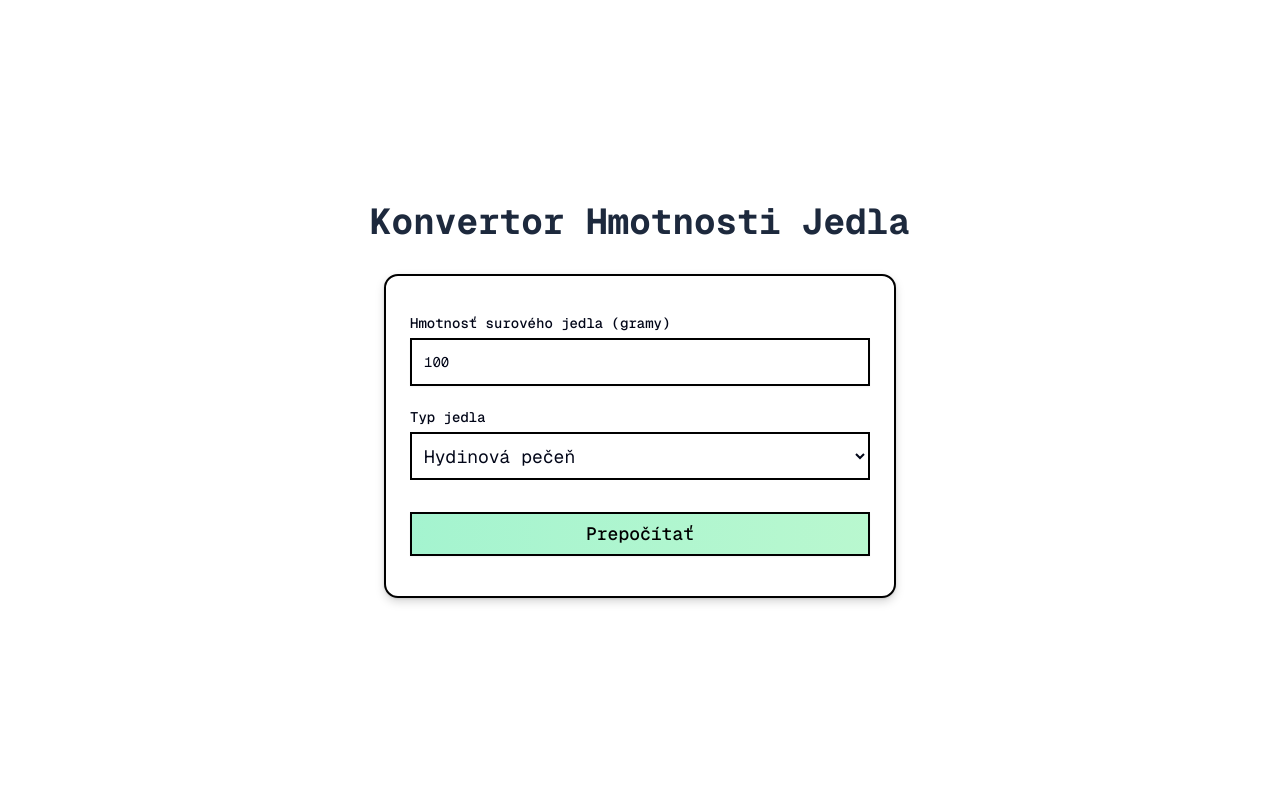
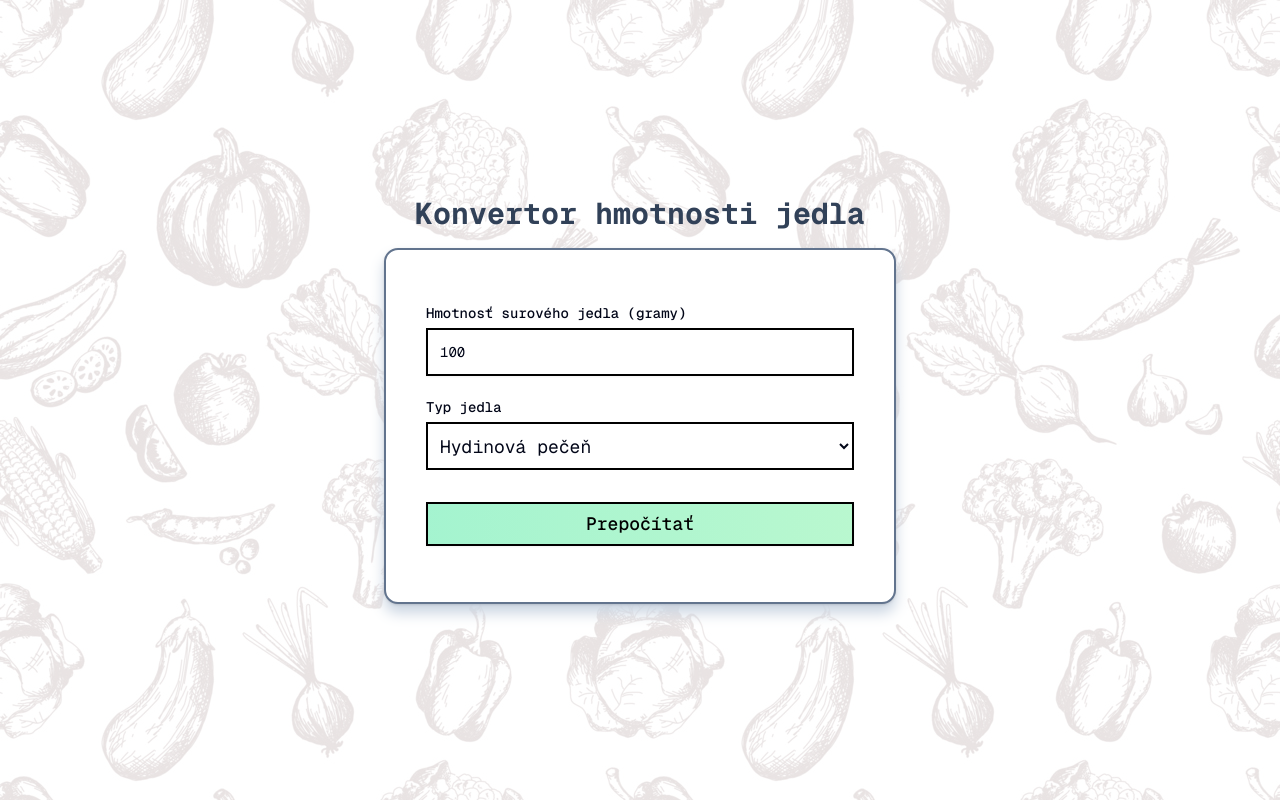
Before and after one commit to Lubos-Trcalek/food-converter-app, a Next.js app: page / in a window 1280 px wide. Built offline with nearby package versions, Linux system fonts and the light colour scheme.

Commit message:
background image of food

```diff
--- a/src/app/globals.css
+++ b/src/app/globals.css
@@ -119,3 +119,9 @@
     @apply bg-background text-foreground;
   }
 }
+
+.container {
+  background-image: url('/bg.jpg');
+  background-color: rgba(255, 255, 255, 0.85);
+  background-blend-mode: lighten;
+}
--- a/src/components/FoodConverter.tsx
+++ b/src/components/FoodConverter.tsx
@@ -62,7 +62,7 @@ const translations = {
     result: 'Cooked Weight',
   },
   sk: {
-    title: 'Konvertor Hmotnosti Jedla',
+    title: 'Konvertor hmotnosti jedla',
     rawLabel: 'Hmotnosť surového jedla (gramy)',
     foodType: 'Typ jedla',
     convert: 'Prepočítať',
@@ -93,11 +93,7 @@ export default function FoodConverter() {
   };
 
   return (
-    <div className="flex flex-col justify-center items-center min-h-screen bg-white text-slate-800 font-mono px-4 sm:px-2 md:px-0">
-      {/* title */}
-      <div className="flex justify-between items-center mb-4">
-        <h1 className="text-4xl font-bold pb-4 text-center">{t.title}</h1>
-
+    <div className="container flex flex-col justify-center items-center min-h-screen min-w-screen bg-white text-slate-800 font-mono px-4">
       {/* <select
         value={language}
         onChange={e => setLanguage(e.target.value as 'en' | 'sk')}
@@ -105,10 +101,14 @@ export default function FoodConverter() {
         <option value="en">English</option>
         <option value="sk">Slovenčina</option>
       </select> */}
+
+      {/* title */}
+      <div className="">
+        <h1 className="text-3xl font-bold pb-4 text-center text-slate-700">{t.title}</h1>
       </div>
 
-      <Card className="max-w-lg border-2 border-black w-full drop-shadow-lg ">
-        <CardContent className="px-6 py-4">
+      <Card className="max-w-lg border-2 border-slate-500 w-full drop-shadow-xl drop-shadow-slate-300">
+        <CardContent className="px-10 py-8">
           <div className="mb-6">
             <Label htmlFor="weight" className="mb-2">
               {t.rawLabel}
```
Also changed, not shown: public/bg.jpg (added). Lines whose indentation alone changed are shown as unchanged.
